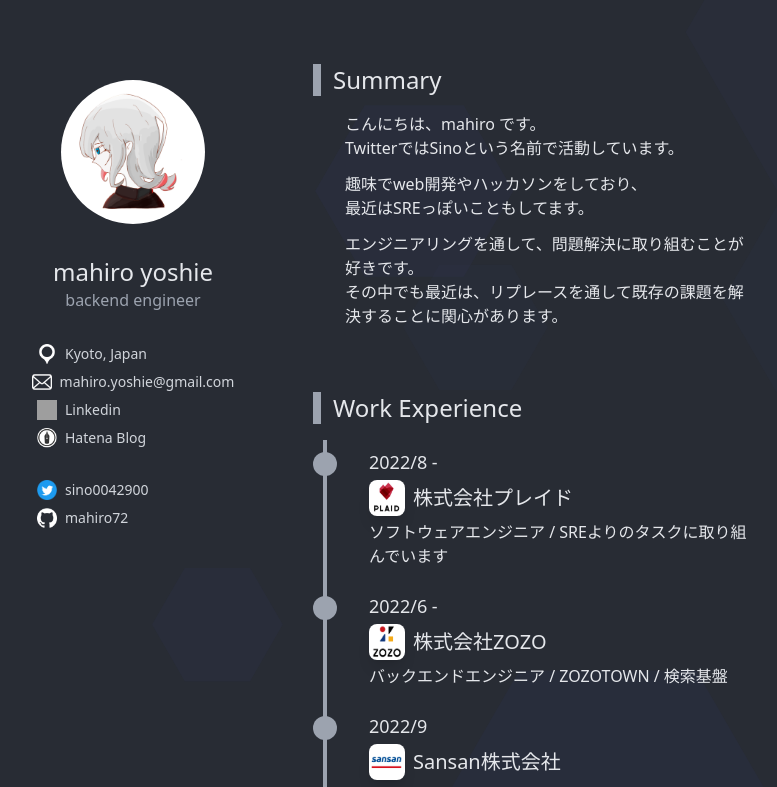
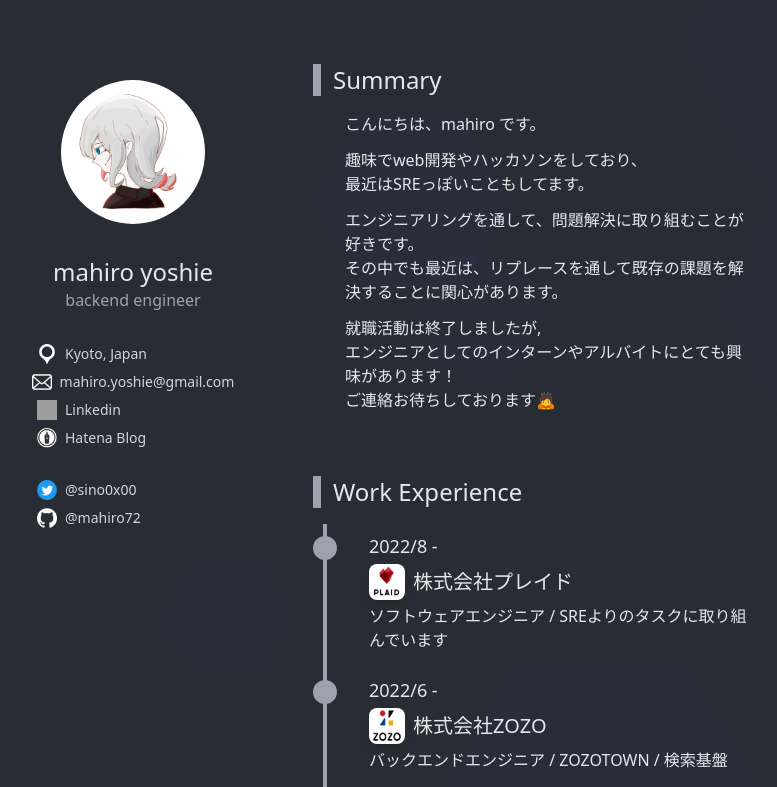
Before and after one commit to mahiro72/mahiro72-resume, a React (Create React App) app: page / in a window 1280 px wide. Shown: the top 787 px of the page, without its empty margins (247-1024 px from the left). Built offline with nearby package versions, Linux system fonts and the light colour scheme; grey boxes are pictures that could not be loaded.

Commit message:
いろいろfix

```diff
--- a/src/components/profile/article/articleList.tsx
+++ b/src/components/profile/article/articleList.tsx
@@ -35,7 +35,7 @@
                     article:ArticleType,
                     idx:number
                 )=>{
-                    if (pageIdx * 5 <= idx && idx < (pageIdx + 1) * 5){
+                    if (pageIdx * 9 <= idx && idx < (pageIdx + 1) * 9){
                         return <SecArticle article={article} key={idx} />
                     }else{
                         return null;
--- a/src/components/profile/info/info.tsx
+++ b/src/components/profile/info/info.tsx
@@ -24,8 +24,8 @@
                 <SecInfoLink text={"Hatena Blog"} img={img_hatena} link={"https://mahiro72.hatenablog.com/"}/>
             </div>
             <div className="w-48 mx-auto">
-                <SecInfoLink text={"sino0042900"} img={img_twitter} link={"https://twitter.com/sino0042900"}/>
-                <SecInfoLink text={"mahiro72"} img={img_github} link={"https://github.com/mahiro72"}/>
+                <SecInfoLink text={"@sino0x00"} img={img_twitter} link={"https://twitter.com/sino0x00"}/>
+                <SecInfoLink text={"@mahiro72"} img={img_github} link={"https://github.com/mahiro72"}/>
             </div>
         </div>
     )
--- a/src/components/profile/summary/summary.tsx
+++ b/src/components/profile/summary/summary.tsx
@@ -8,7 +8,6 @@
             <div className="font-light ml-8">
                 <p className="mb-3">
                     こんにちは、mahiro です。<br />
-                    TwitterではSinoという名前で活動しています。
                 </p>
                 <p className="mb-3">
                     趣味でweb開発やハッカソンをしており、 <br />
@@ -18,11 +17,11 @@
                     エンジニアリングを通して、問題解決に取り組むことが好きです。 <br />
                     その中でも最近は、リプレースを通して既存の課題を解決することに関心があります。 <br />
                 </p>
-                {/* <p className="mb-3">
+                <p className="mb-3">
                     就職活動は終了しましたが, <br />
                     エンジニアとしてのインターンやアルバイトにとても興味があります！ <br />
                     ご連絡お待ちしております🙇
-                </p> */}
+                </p>
             </div>
         </div>
     )
```
